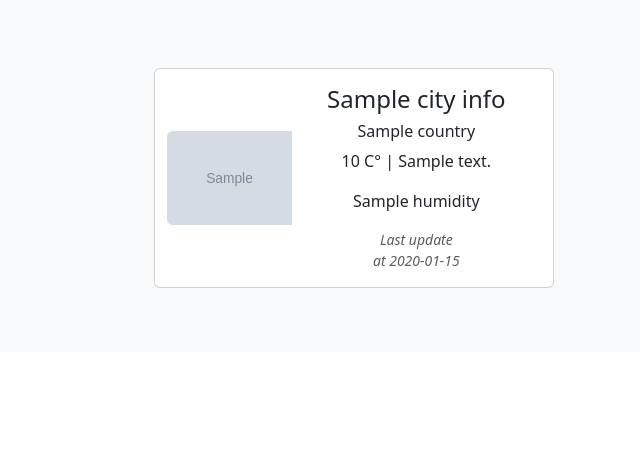
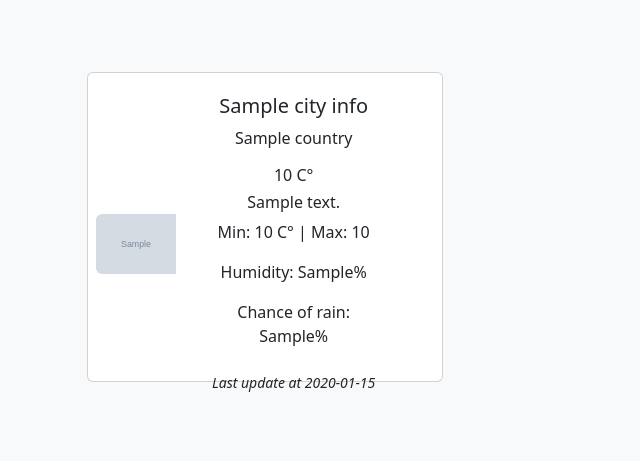
Before and after one commit to farukkamcici/WeatherAppDjango, a Django app: template weatherProject/weatherapp/templates/weatherapp/home.html in a window 1280 px wide. Shown: the part 72-533 px from the top of the page, without its empty margins (3-643 px from the left). Run offline with Django 3.2, Linux system fonts and the light colour scheme; the template is opened without the code that fills it: most values are stand-ins (such as "Sample title", 1, 10 or a date in 2020); grey boxes marked "Sample" are stand-in pictures.

Commit message:
home updated

```diff
--- a/weatherProject/weatherapp/templates/weatherapp/home.html
+++ b/weatherProject/weatherapp/templates/weatherapp/home.html
@@ -1,26 +1,45 @@
 {% extends 'base.html' %}
 
 {% block content %}
+<style>
+    .extended-card {
+    height: 310px; /* Adjust the height as needed */
+
+    .pad-card{
+        padding:5px;
+    }
+}
+
+</style>
+
 <main>
-
     <div class="album py-5 bg-body-tertiary">
         <div class="container">
-
-            <div class="row row-cols-1 row-cols-md-2 g-3">
-                {% for city_info in city_data %}
+            <div class="row row-cols-2 row-cols-md-3 g-3  mx-auto  mt-2 mb-2">
+                {% for city_dict in city_data %}
                     <div class="col">
-                        <div class="card mb-3 container" style="width: 400px; margin-top: 20px">
-                            <div class="row g-0">
-                                <div class="col-md-4 d-flex justify-content-center align-items-center">
-                                    <img src="{{ city_info.curr_cond_icon }}" class="img-fluid rounded-start" alt="...">
+                        <div class="card mb-4 extended-card ">
+                            <div class="row g-0 pad-card">
+                                <div class="col-md-3 d-flex justify-content-center align-items-center">
+                                    <img src="{{ city_dict.city_info_days.icon_1 }}" class="img-fluid rounded-start weather-icon" alt="Weather Icon">
                                 </div>
                                 <div class="col-md-8">
-                                    <div class="card-body text-center">
-                                        <h4 class="card-title">{{ city_info.name }}</h4>
-                                        <h6 class="card-text">{{ city_info.country }}</h6>
-                                        <p class="card-text">{{ city_info.curr_temp_c }} C° | {{ city_info.curr_cond_desc }}</p>
-                                        <p class="card-text">{{city_info.humidity}}</p>
-                                        <p class="card-text"><small class="text-body-secondary " style="font-style: italic;">Last update <br> at {{ city_info.last_update }}</small></p>
+                                    <div class="card-body text-center ">
+                                        <h5 class="card-text">{{ city_dict.city_info.name }}</h5>
+                                        <p class="card-text">{{ city_dict.city_info.country }}</p>
+                                        <div class="container ">
+                                            <h6 class="card-text">{{ city_dict.city_info_days.avg_temp_1 }} C° </h6>
+                                            <h6 class="card-text">{{ city_dict.city_info_days.text_1 }}</h6>
+
+                                            <p class="card-text">Min: {{ city_dict.city_info_days.min_temp_1}} C° | Max: {{ city_dict.city_info_days.max_temp_1}}
+                                            <p class="card-text">Humidity: {{ city_dict.city_info_days.avghumidity_1}}%</p>
+                                            <p class="card-text">Chance of rain: {{ city_dict.city_info_days.rain_chance_1}}%</p>
+                                        </div>
+                                        <br>
+
+                                        <p class="card-text"><small  style="font-style: italic;">Last update  at {{ city_dict.city_info.last_update }}</small></p>
+
+
                                     </div>
                                 </div>
                             </div>
@@ -28,9 +47,7 @@
                     </div>
                 {% endfor %}
             </div>
-
         </div>
     </div>
-
 </main>
 {% endblock %}
```
Also changed, not shown: weatherProject/weatherapp/utils.py (added, +16 -0 lines), weatherProject/weatherapp/views.py (+34 -37 lines).
